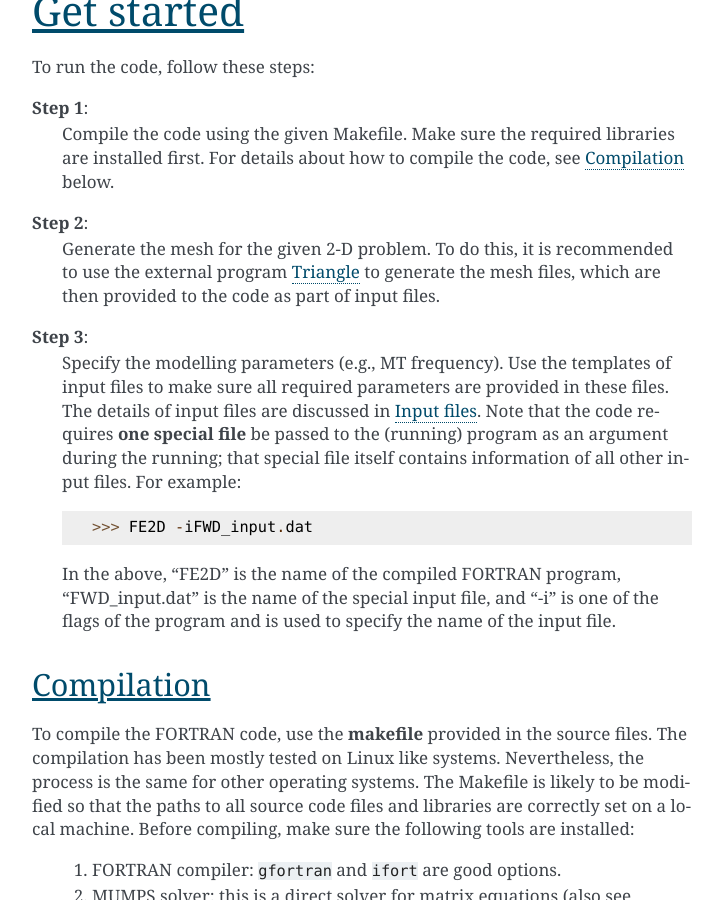
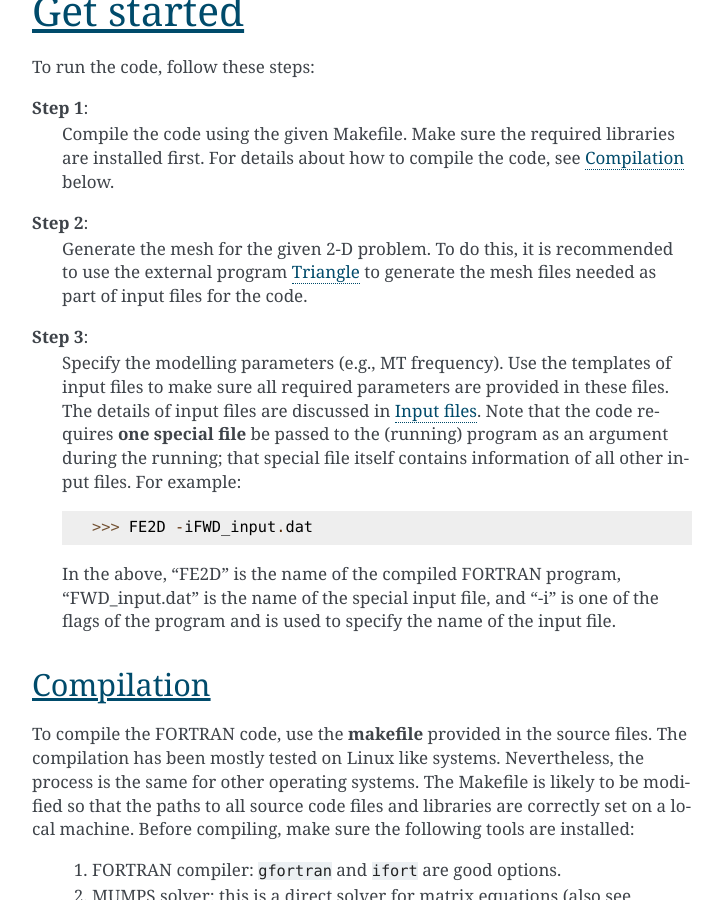
Before and after one commit to InfinityHub/FE2D_forEM, a Sphinx documentation site: the page built from docs/source/index.rst, in a window 1280 px wide and 900 px high, scrolled down 1036 px. Shown: the whole window, without its empty margins (388-1111 px from the left). Built offline with Sphinx 7.4.7, drawn with Linux system fonts in a browser that asks for light colours.

Commit message:
minor change to the FORTRAN source code; wording change on documentation.

```diff
--- a/docs/source/index.rst
+++ b/docs/source/index.rst
@@ -30,7 +30,7 @@ To run the code, follow these steps:
    Compile the code using the given Makefile. Make sure the required libraries are installed first. For details about how to compile the code, see :ref:`label-section-compile` below.
 
 **Step 2**:
-   Generate the mesh for the given 2-D problem. To do this, it is recommended to use the external program `Triangle <https://www.cs.cmu.edu/~quake/triangle.html>`_ to generate the mesh files, which are then provided to the code as part of input files.
+   Generate the mesh for the given 2-D problem. To do this, it is recommended to use the external program `Triangle <https://www.cs.cmu.edu/~quake/triangle.html>`_ to generate the mesh files needed as part of input files for the code.
 
 **Step 3**:
    Specify the modelling parameters (e.g., MT frequency). Use the templates of input files to make sure all required parameters are provided in these files. The details of input files are discussed in :ref:`label-input-files`. Note that the code requires **one special file** be passed to the (running) program as an argument during the running; that special file itself contains information of all other input files. For example:
```
Also changed, not shown: 4 other files.
